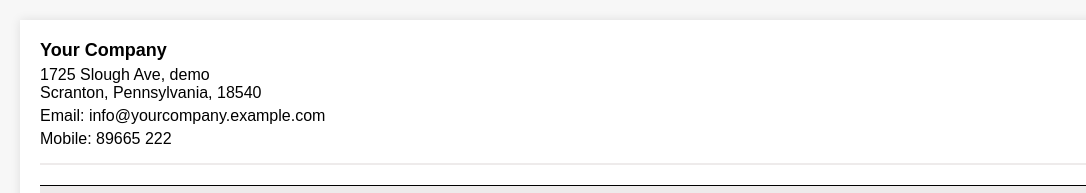
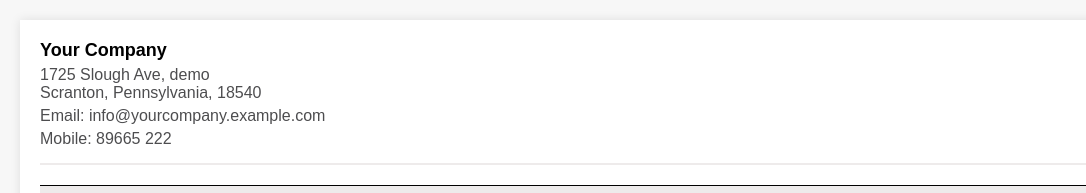
Before and after one commit to faysalahmmed1/Odoo-template, a plain HTML site: page index.html in a window 1280 px wide. Shown: the top 193 px of the page, 0-1086 px from the left. Drawn offline with Linux system fonts and the light colour scheme.

Commit message:
some modify

```diff
--- a/index.html
+++ b/index.html
@@ -4,9 +4,9 @@
 <head>
     <meta charset="UTF-8">
     <meta name="viewport" content="width=device-width, initial-scale=1.0">
-    <title>Oddo Invoice Template</title>
+    <title>Odoo Invoice Template</title>
     <style>
-        /* Global Styles */
+
         body {
             font-family: Arial, sans-serif;
             margin: 0;
@@ -132,6 +132,7 @@
 
         .company-info p {
             margin: 5px 0;
+            color: #4D4D4F;
         }
 
         h2 {
@@ -478,6 +479,7 @@
                             <th style="background-color: #f0433f;">Price</th>
                         </tr>
                     </thead>
+
                     <tbody>
                         <tr>
                             <td>1</td>
@@ -487,6 +489,7 @@
                             <td>$0.00</td>
                             <td>$800.40</td>
                         </tr>
+
                         <tr style="background-color: #ddd;">
                             <td>2</td>
                             <td>[CARD] Graphics Card</td>
@@ -495,6 +498,7 @@
                             <td>$0.00</td>
                             <td>$885.00</td>
                         </tr>
+
                         <tr>
                             <td>3</td>
                             <td>[PRINT] Printer, All-In-One</td>
@@ -503,11 +507,12 @@
                             <td>$0.00</td>
                             <td>$4,410.00</td>
                         </tr>
+
                     </tbody>
                 </table>
             </div>
 
-            <!-- Total Section Aligned Right with Underline -->
+
 
             <div class="faysal-details">
 
@@ -523,6 +528,7 @@
                     </div>
 
                 </div>
+
             </div>
 
             <table>
@@ -536,6 +542,7 @@
 
                     </tr>
                 </thead>
+
                 <tbody>
                     <tr>
                         <td>1</td>
@@ -544,6 +551,7 @@
                         <td>CSH1/2016/0005</td>
                         <td>$2,000.00</td>
                     </tr>
+
                     <tr style="background-color: #ddd;">
                         <td>2</td>
                         <td>20-04-16</td>
@@ -551,6 +559,7 @@
                         <td>BNK1/2016/0006</td>
                         <td>$95.40</td>
                     </tr>
+
                 </tbody>
             </table>
 
@@ -562,11 +571,13 @@
 
                     </ul>
                 </div>
+
                 <div class="footer">
                     <p>Phone: +1 555 123 8069 | Email: info@yourcompany.example.com | Website: http://www.example.com
                     </p>
                     <p>Page: 1 / 2</p>
                 </div>
+
             </footer>
         </div>
     </section>
```
